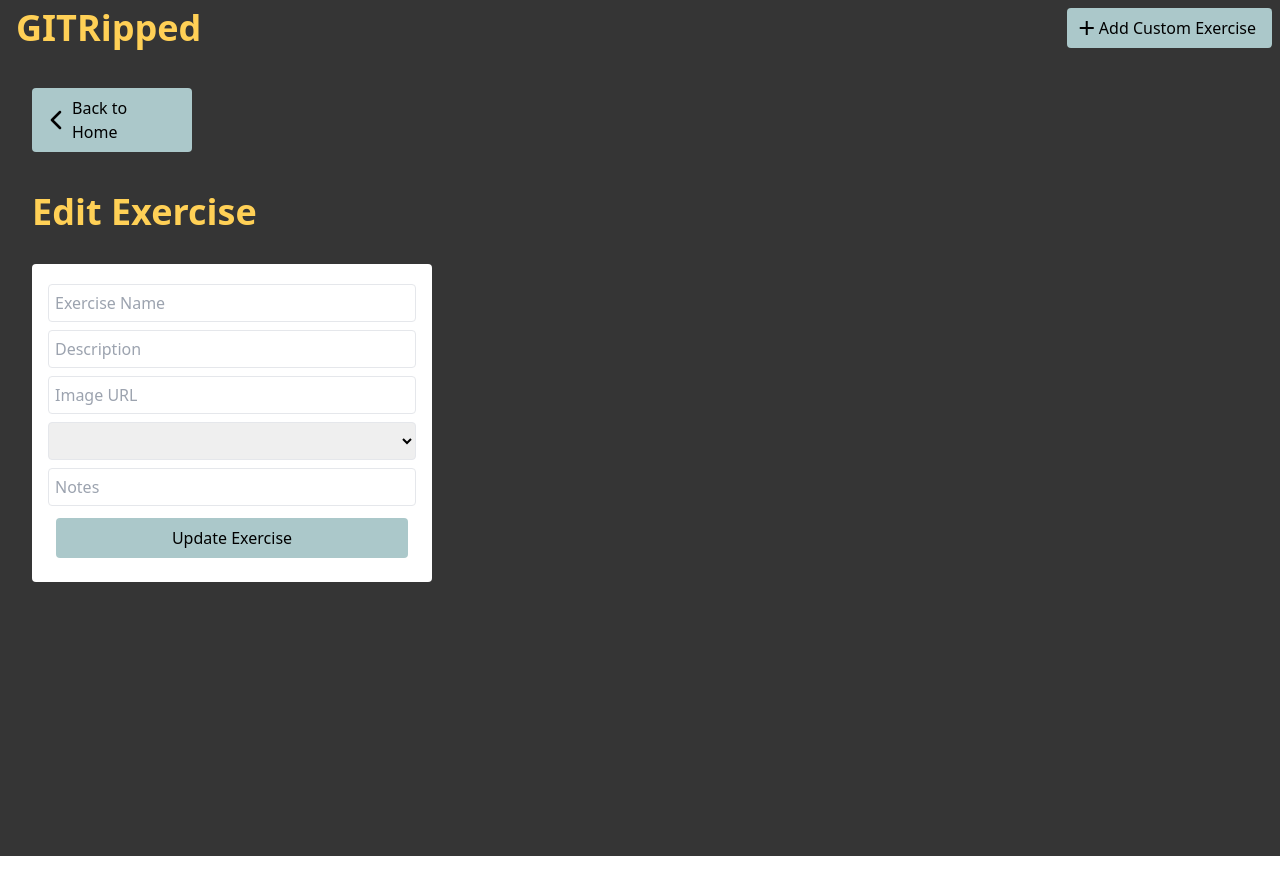
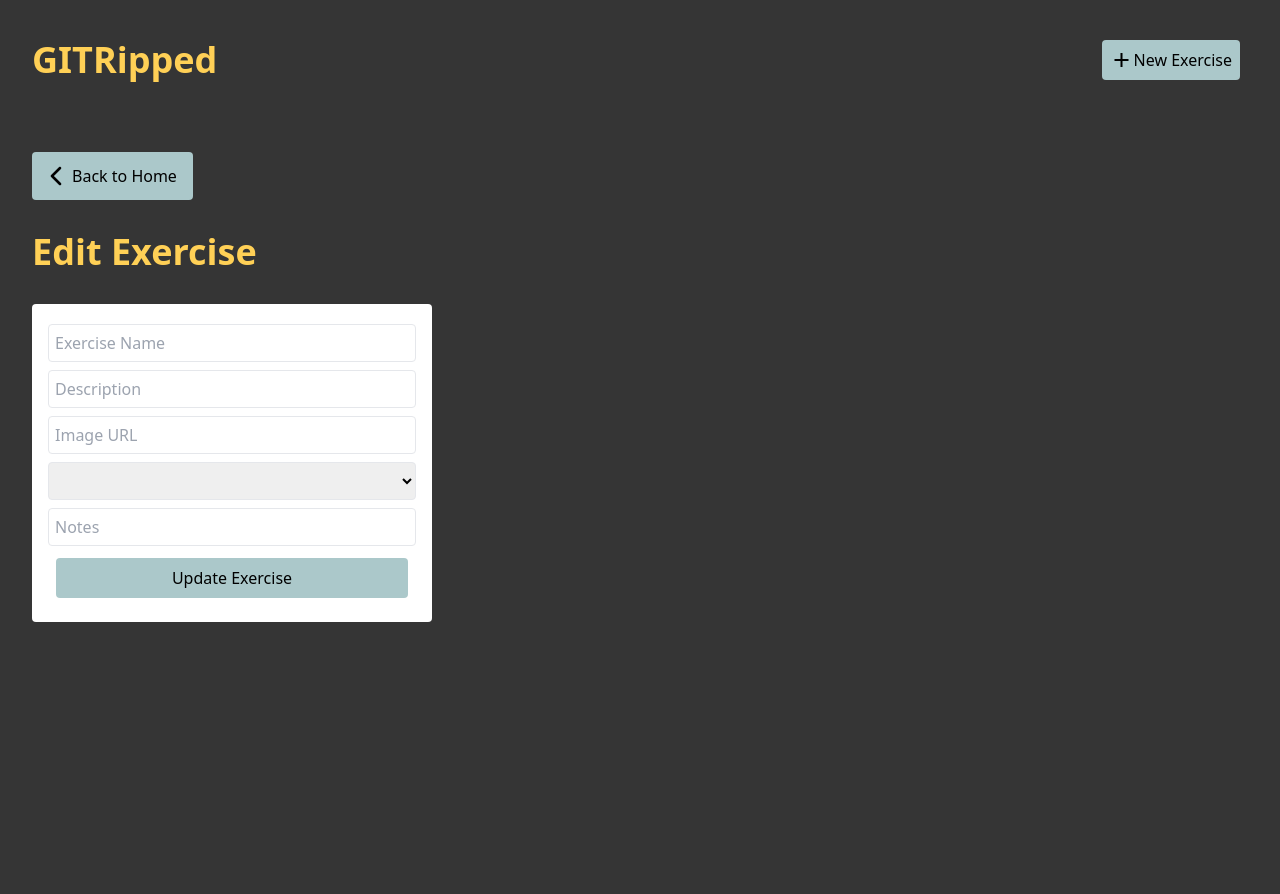
Before and after one commit to pgarbrecht/gitripped-frontend, a React (Create React App) app: page /edit in a window 1280 px wide. Shown: the top 894 px of the page. Before the commit the page ends 856 px from the top, so only its background shows below. Built offline with nearby package versions, Linux system fonts and the light colour scheme; no server answers.

Commit message:
added styling to show page

```diff
--- a/src/components/AddExerciseBtn.js
+++ b/src/components/AddExerciseBtn.js
@@ -4,11 +4,9 @@ import { Link } from "react-router-dom"
 const AddExerciseBtn = () => {
   return (
     <Link to='/new'>
-        <p className='flex justify-center pt-2 pr-4 bg-[#ABC8CA] p-2 m-2 rounded cursor-pointer'>
-            <span class="material-symbols-outlined">
-            add
-            </span>
-        Add Custom Exercise</p>
+
+        <p className='flex items-center pr-2 bg-[#ABC8CA] p-2 m-2 rounded cursor-pointe text-sm sm:text-base'>
+            <span class="material-symbols-outlined">add</span>New Exercise</p>
     </Link>
   )
 }
--- a/src/components/BackBtn.js
+++ b/src/components/BackBtn.js
@@ -7,7 +7,7 @@ const BackBtn = () => {
     <Link
         to='/'
         className=''>
-        <div className='flex items-center justify-left bg-[#ABC8CA] p-2 m-2 rounded cursor-pointer mx-8 mt-8 w-40'>
+        <div className='flex items-center bg-[#ABC8CA] p-2 rounded cursor-pointer mx-8 mt-8 text-sm sm:text-base'>
             <img src={LeftArrow} alt='arrow icon'/>
             <p className='pr-2'>Back to Home</p>
         </div>
--- a/src/components/NavBar.js
+++ b/src/components/NavBar.js
@@ -4,16 +4,12 @@ import AddExerciseBtn from './AddExerciseBtn'
 
 const NavBar = () => {
     return(
-    <div className='flex justify-between items-center bg-[#353535] '>
+    <div className='flex justify-between items-center bg-[#353535] p-8'>
         <Link to='/'>
-            <h1 className='text-[#FFD056] font-bold text-4xl  pl-4'>GITRipped</h1>
+            <h1 className='text-[#FFD056] font-bold text-3xl sm:text-4xl  '>GITRipped</h1>
         </Link>
         <div className='flex justify-center'>
-        <AddExerciseBtn />
-        {/* <Link to ='/showapi'>
-                <p className='pr-4'>See Exercise</p>
-        </Link> */}
-
+            <AddExerciseBtn />
         </div>
     </div>
     )
--- a/src/components/ShowContainerCustom.js
+++ b/src/components/ShowContainerCustom.js
@@ -32,6 +32,7 @@ class ShowContainerCustom extends Component {
             justify-start
             items-start
             box-border
+            pb-16
             '>
                 <BackBtn />
 
@@ -44,31 +45,50 @@ class ShowContainerCustom extends Component {
                 '>{this.props.exerciseName}
                 </h1>
 
+                {/* white container */}
                 <div className="
+                    flex
+                    flex-col
+                    items-start
                     bg-white
                     mx-8
                     rounded
                     p-4
+                    w-4/5
+                    max-w-[400px]
                 ">
-                    {/* <Link to={`/edit?id=${this.props.id}`}>
+
+                    <div className='
+                        flex
+                        justify-between
+                        w-full
+                    '>
+
+                        <h2 className='
+                            font-bold
+                            text-xl
+                        '>
+                            Description:
+                        </h2>
+
+                        {/* pass id down to edit btn component */}
+                        <EditBtn id = {this.props.id}/>
+                    </div>
+
+                    {/* spacer =============================================== */}
+                    <div className='h-4'></div>
+
                     <p>
-                            <span class="material-symbols-outlined">
-                            edit_square
-                            </span>
+                        {this.props.exerciseDescription}
                     </p>
-                    </Link> */}
 
-                    {/* this is where we would use edit component instead -- but crashes page when you comment out */}
-                    <EditBtn id = {this.props.id}/>
+                    {/* spacer =============================================== */}
+                    <div className='h-4'></div>
 
-                    <button onClick={()=>this.props.handleDeleteExercise(this.props.id)}>
-                    <span class="material-symbols-outlined">
-                    delete
-                    </span>
-                    </button>
-
-                    <h2>Description: {this.props.exerciseDescription}
-                    </h2>
+                    <div>
+                        <img src={this.props.exerciseImage} alt={this.props.exerciseImage}/>
+                    </div>
+                    {/* determine which muscle category */}
                     {this.props.categoryArray.forEach(category => {
                             if(category.name == this.props.category.toString()){
                                 muscle = category.name
@@ -76,7 +96,23 @@ class ShowContainerCustom extends Component {
                         }
                     )
                     }
-                    <p> Muscle Groups: {muscle}</p>
+                    <h2 className='
+                        font-bold
+                        text-xl
+                        '>
+                        Muscle Groups:
+                    </h2>
+                    <p> {muscle}</p>
+
+
+                    {/* spacer =============================================== */}
+                    <div className='h-4'></div>
+                    <button onClick={()=>this.props.handleDeleteExercise(this.props.id)}>
+                        <span class="material-symbols-outlined">
+                        delete
+                        </span>
+                    </button>
+
                 </div>
             </div>
         )
```
Lines whose indentation alone changed are shown as unchanged.
